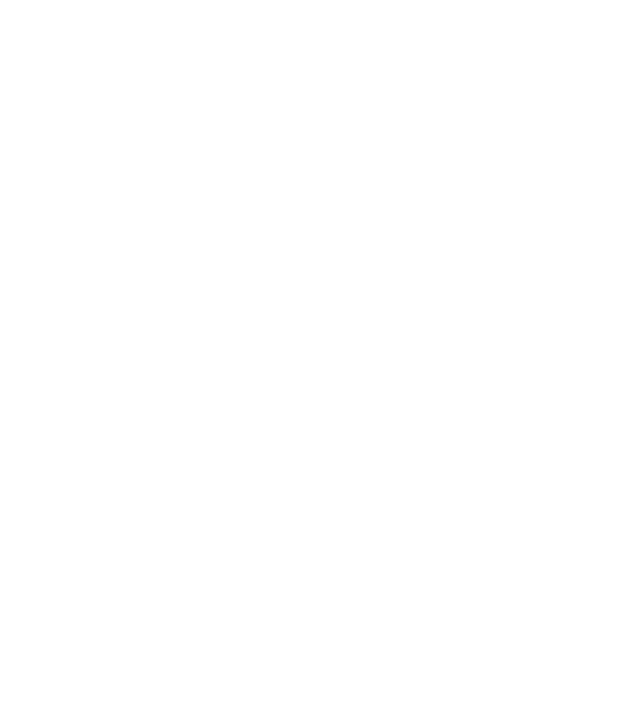
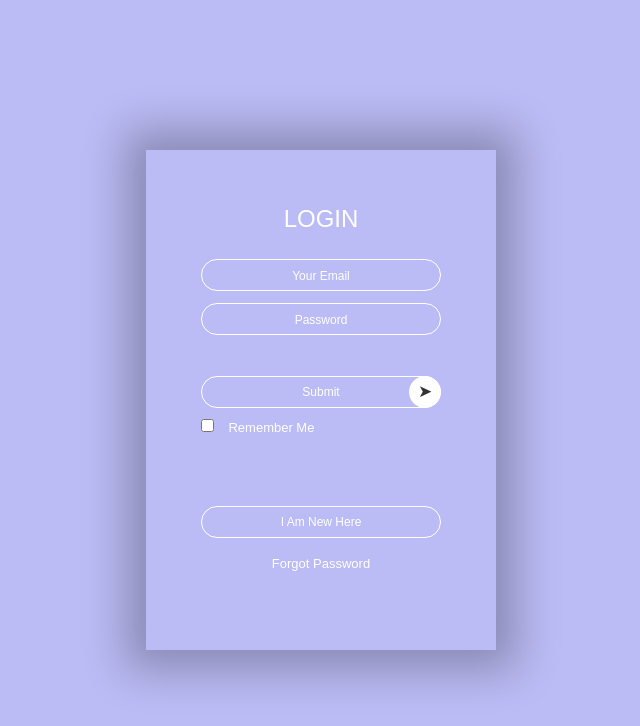
Before and after one commit to MinLee0210/Login-NojeJs, a website: page view/login.html in a window 1280 px wide. Shown: the whole page, without its empty margins (319-959 px from the left). Drawn offline with Linux system fonts and the light colour scheme.

Commit message:
Complete the design of the login form

```diff
--- a/public/index.css
+++ b/public/index.css
@@ -0,0 +1,124 @@
+*{
+    margin: 0;
+    padding: 0;
+}
+
+.container{
+    width: 100%;
+    height: 100vh;
+    font-family: sans-serif;
+    background: rgb(187, 187, 245);
+    color: #fff;
+    display: flex;
+    align-items: center;
+    justify-content: center;
+}
+
+.card{
+    width: 350px;
+    height: 500px;
+    box-shadow: 0 0 40px 20px rgba(0, 0, 0, 0.26);
+    perspective: 1000px;
+}
+
+.inner-box{
+    position: relative;
+    width: 100%;
+    height: 100%;
+    transform-style: preserve-3d;
+    transition: transform 1s;
+}
+
+.card-front, .card-back{
+    position: absolute;
+    width: 100%;
+    height: 100%;
+    background-position: center;
+    background-size: cover;
+    background-image: linear-gradient(rgba(0, 0, 100, 0.8), rgba(0, 0, 100, 0.8),
+                                        url(../public/img/background-login.png));
+    padding: 55px;
+    box-sizing: border-box;
+    backface-visibility: hidden;
+}
+
+.card-back{
+    transform: rotateY(180deg);
+}
+
+.card h2{
+    font-weight: normal;
+    font-size: 24px;
+    text-align: center;
+    margin-bottom: 20px;
+}
+
+.input-box{
+    width: 100%;
+    background: transparent;
+    border: 1px solid #fff;
+    margin: 6px 0;
+    height: 32px;
+    border-radius: 20px;
+    padding: 0 10px;
+    box-sizing: border-box;
+    outline: none;
+    text-align: center;
+    color: #fff;
+}
+
+::placeholder{
+    color: #fff;
+    font-size: 12px;
+}
+
+button{
+    width: 100%;
+    background: transparent;
+    border: 1px solid #fff;
+    margin: 35px 0 10px;
+    height: 32px;
+    font-size: 12px;
+    border-radius: 20px;
+    padding: 0 10px;
+    box-sizing: border-box;
+    outline: none;
+    color: #fff;
+    cursor: pointer;
+}
+
+.submit-btn{
+    position: relative;
+}
+
+.submit-btn::after{
+    content: '\27a4';
+    color: #333;
+    line-height: 32px;
+    font-size: 17px;
+    height: 32px;
+    width: 32px;
+    border-radius: 50%;
+    background: #fff;
+    position: absolute;
+    right: -1px;
+    top: -1px;
+}
+
+span{
+    font-size: 13px;
+    margin-left: 10px;
+}
+
+.card .btn{
+    margin-top: 70px;
+}
+
+.card a{
+    color:#fff;
+    text-decoration: none;
+    display: block;
+    text-align: center;
+    font-size: 13px;
+    margin-top: 8px;
+}
--- a/view/login.html
+++ b/view/login.html
@@ -2,9 +2,47 @@
 <html>
     <head>
         <meta charset="UTF-8">
-
+        <link rel="stylesheet" href="../public/index.css">
     </head>
     <body>
+        <div class="container">
+            <div class="card">
+                <div class="inner-box" id="card">
+                    <div class="card-front">
+                        <h2>LOGIN</h2>
+                        <form action="">
+                            <input type="email", class="input-box" placeholder="Your Email" required>
+                            <input type="password" class="input-box" placeholder="Password" required>
+                            <button type="submit" class="submit-btn">Submit</button>
+                            <input type="checkbox"> <span>Remember Me</span>
+                        </form>
+                        <button type="button" class="btn" onclick="openRegister()">I Am New Here</button>
+                        <a href="">Forgot Password</a>
+                    </div>
+                    <div class="card-back">
+                        <h2>REGISTRATION</h2>
+                        <form action="">
+                            <input type="text", class="input-box" placeholder="Your Name" required>
+                            <input type="email", class="input-box" placeholder="Your Email" required>
+                            <input type="password" class="input-box" placeholder="Password" required>
+                            <button type="submit" class="submit-btn">Submit</button>
+                            <input type="checkbox"> <span>Remember Me</span>
+                        </form>
+                        <button type="button" class="btn" onclick="openLogin()">I Have An Account</button>
+                        <a href="">Forgot Password</a>
+                    </div>
+                </div>
+            </div>
+        </div>
 
+        <script>
+            var card = document.getElementById("card");
+            function openRegister(){
+                card.style.transform = "rotateY(-180deg)";
+            }
+            function openLogin(){
+                card.style.transform = "rotateY(0deg)";
+            }
+        </script>
     </body>
 </html>
```
Also changed, not shown: public/img/background-login.png (added).
